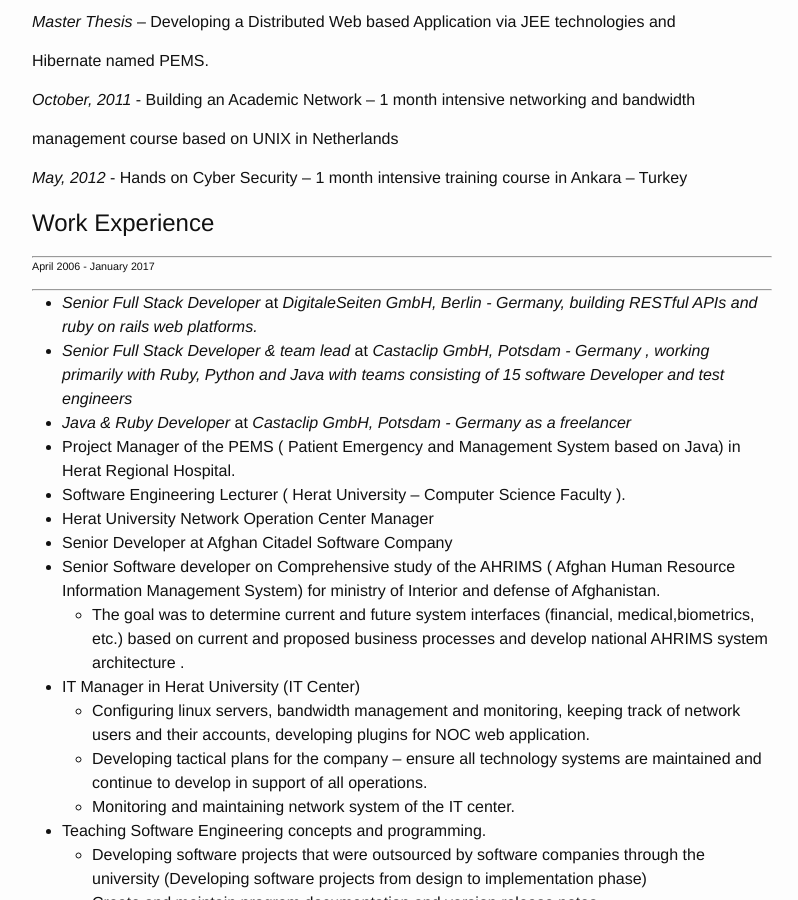
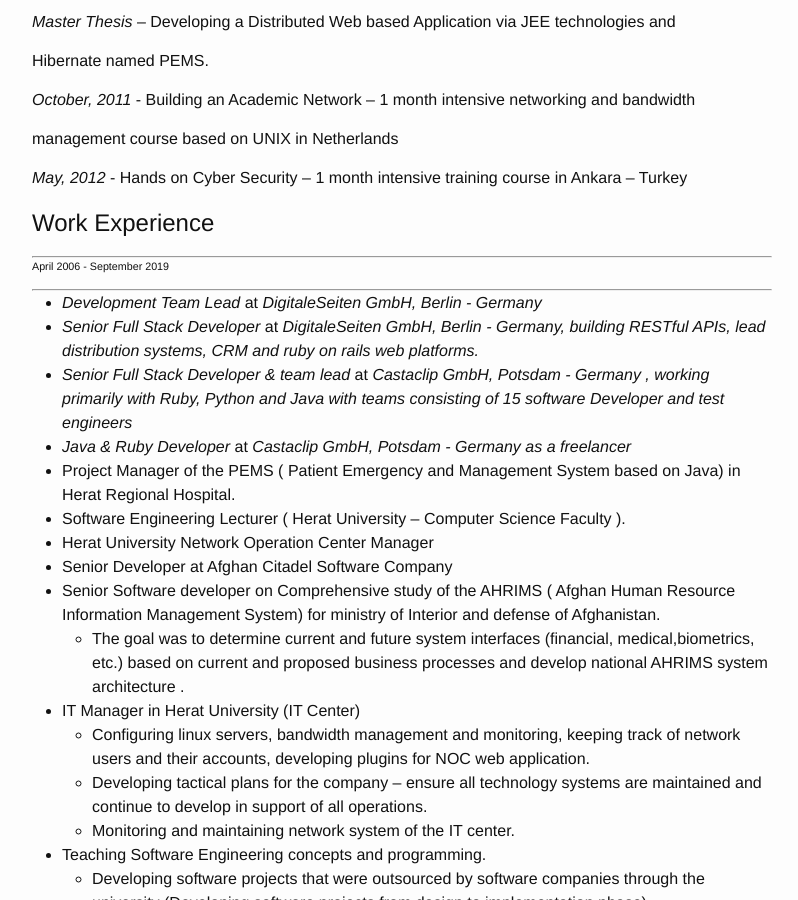
Before and after one commit to tokhi/tokhi.github.io, a Jekyll site: the page built from 2014-10-16-resume.markdown, in a window 1280 px wide and 900 px high, scrolled down 1367 px. Shown: the whole window, without its empty margins (238-1036 px from the left). Built offline with Jekyll 4.4.1, drawn with Linux system fonts in a browser that asks for light colours; nearby versions of some CDN libraries.

Commit message:
Update 2014-10-16-resume.markdown

```diff
--- a/2014-10-16-resume.markdown
+++ b/2014-10-16-resume.markdown
@@ -82,9 +82,10 @@
 
 # Work Experience
 <hr>
-###### April 2006 - January 2017 ######
+###### April 2006 - September 2019 ######
 <hr>
-* _Senior Full Stack Developer_ at <em>DigitaleSeiten GmbH, Berlin - Germany<em>, building RESTful APIs and ruby on rails web platforms.
+* _Development Team Lead_ at <em>DigitaleSeiten GmbH, Berlin - Germany<em>
+* _Senior Full Stack Developer_ at <em>DigitaleSeiten GmbH, Berlin - Germany<em>, building RESTful APIs, lead distribution systems, CRM and ruby on rails web platforms.
 * _Senior Full Stack Developer & team lead_ at <em>Castaclip GmbH, Potsdam - Germany<em> , working primarily with Ruby, Python and Java with teams consisting of 15 software Developer and test engineers
 * _Java & Ruby Developer_ at <em>Castaclip GmbH, Potsdam - Germany<em> as a freelancer
 * Project Manager of the PEMS ( Patient Emergency and Management System based on Java) in Herat Regional Hospital.
```
